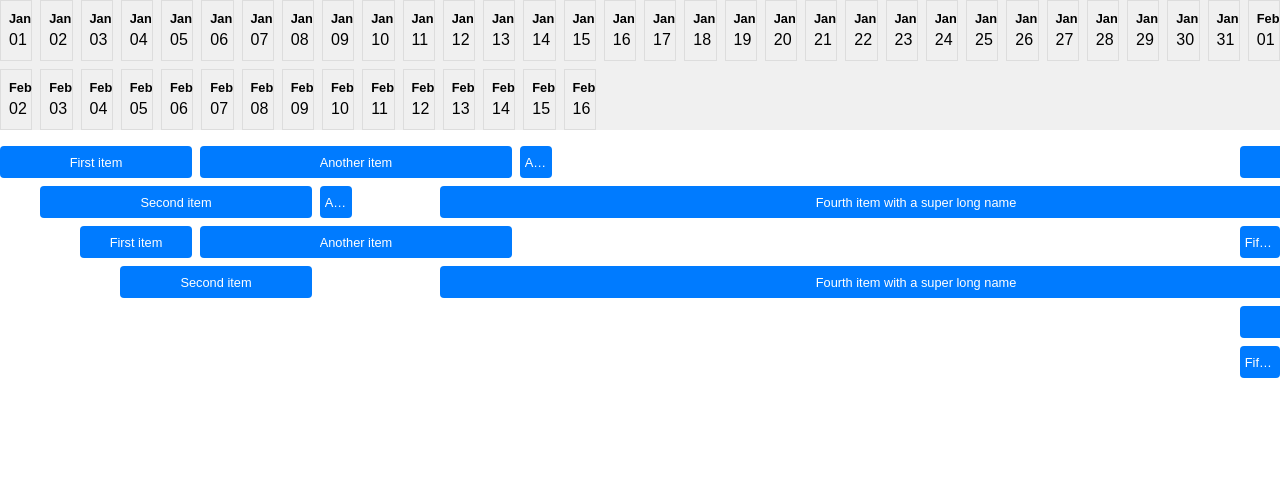
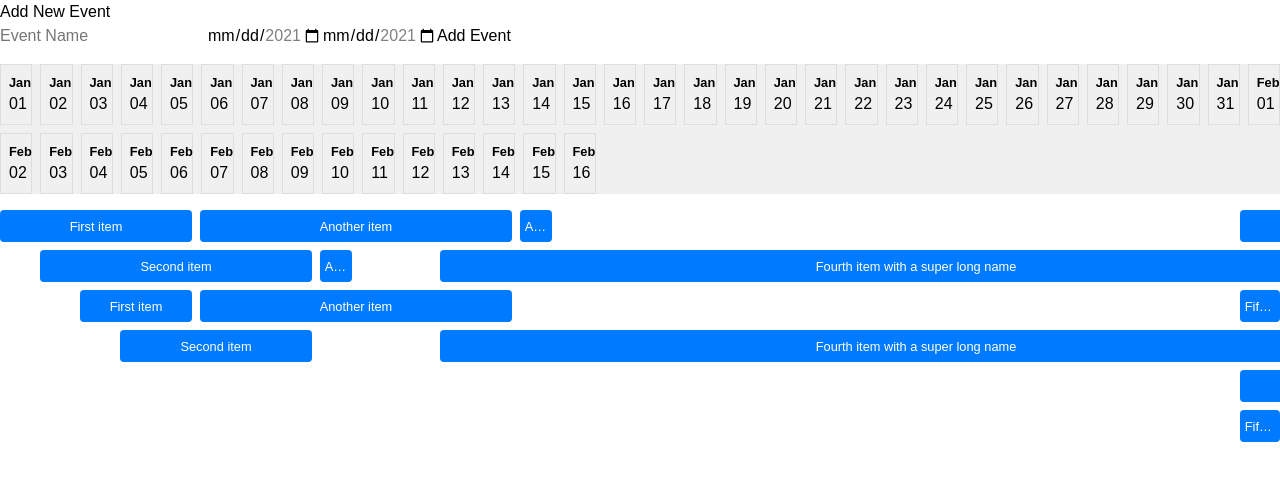
Before and after one commit to lucasReghiniM/timeline-project, a React (Vite) app: page / in a window 1280 px wide. Shown: the top 480 px of the page. Built offline with nearby package versions, Linux system fonts and the light colour scheme.

Commit message:
fix types and new input

```diff
--- a/src/features/timeline/components/Timeline.tsx
+++ b/src/features/timeline/components/Timeline.tsx
@@ -1,6 +1,6 @@
-import React from "react";
+import React, { useState, useEffect } from "react";
 
-import { TimelineEvent } from "../../../shared/types/timeline";
+import { Lanes, TimelineEvent } from "../../../shared/types/timeline";
 import { calculateLanes } from "../../../shared/utils/calculateLanes";
 import "./Timeline.scss";
 
@@ -8,12 +8,18 @@ interface TimelineProps {
   events: TimelineEvent[];
 }
 
-const Timeline: React.FC<TimelineProps> = ({ events }) => {
-  const sortedEvents = events.sort(
+const Timeline: React.FC<TimelineProps> = ({ events: initialEvents }) => {
+  const sortedEvents = initialEvents.sort(
     (a, b) => new Date(a.start).getTime() - new Date(b.start).getTime()
   );
 
-  const lanes = calculateLanes(sortedEvents);
+  const [events, setEvents] = useState<TimelineEvent[]>(sortedEvents);
+  const [lanes, setLanes] = useState<Lanes>([]);
+
+  useEffect(() => {
+    const newLanes = calculateLanes(events);
+    setLanes(newLanes);
+  }, [events]);
 
   const startDate = new Date(
     Math.min(...sortedEvents.map((event) => new Date(event.start).getTime()))
@@ -32,8 +38,55 @@ const Timeline: React.FC<TimelineProps> = ({ events }) => {
     daysRange.push(new Date(d.getFullYear(), d.getMonth(), d.getDate()));
   }
 
+  const addEvent = (name: string, start: string, end: string) => {
+    const newEvent: TimelineEvent = {
+      id: events.length + 1, // usign length so far
+      name,
+      start,
+      end
+    };
+    setEvents([...events, newEvent]);
+  };
+
+  const handleFormSubmit = (e: React.FormEvent<HTMLFormElement>) => {
+    e.preventDefault();
+
+    const form = e.currentTarget;
+    const nameInput = form.elements.namedItem("name") as HTMLInputElement;
+    const startInput = form.elements.namedItem("start") as HTMLInputElement;
+    const endInput = form.elements.namedItem("end") as HTMLInputElement;
+
+    const name = nameInput.value;
+    const start = startInput.value;
+    const end = endInput.value;
+
+    addEvent(name, start, end);
+    form.reset();
+  };
+
   return (
     <div className="timeline">
+      <div className="timeline-form">
+        <h3>Add New Event</h3>
+        <form onSubmit={handleFormSubmit}>
+          <input name="name" placeholder="Event Name" required />
+          <input
+            name="start"
+            type="date"
+            min="2021-01-01"
+            max="2021-12-31"
+            required
+          />
+          <input
+            name="end"
+            type="date"
+            min="2021-01-01"
+            max="2021-12-31"
+            required
+          />
+          <button type="submit">Add Event</button>
+        </form>
+      </div>
       <div className="timeline-header">
         {daysRange.map((day, index) => (
           <div key={index} className="timeline-header-cell">
@@ -50,7 +103,8 @@ const Timeline: React.FC<TimelineProps> = ({ events }) => {
       </div>
 
       <div className="timeline-body">
-        {lanes.map((lane, laneIndex) =>
+        {lanes &&
+          lanes.map((lane, laneIndex) =>
             lane.map((event) => {
               const startOffset =
                 (new Date(event.start).getTime() - startDate.getTime()) /
--- a/src/shared/types/timeline.ts
+++ b/src/shared/types/timeline.ts
@@ -4,3 +4,5 @@ export interface TimelineEvent {
   end: string; // YYYY-MM-DD
   start: string; // YYYY-MM-DD
 }
+
+export type Lanes = TimelineEvent[][];
--- a/src/shared/utils/calculateLanes.ts
+++ b/src/shared/utils/calculateLanes.ts
@@ -1,7 +1,7 @@
-import { TimelineEvent } from "../types/timeline";
+import { Lanes, TimelineEvent } from "../types/timeline";
 
-export const calculateLanes = (events: TimelineEvent[]) => {
-  const lanes: TimelineEvent[][] = [];
+export const calculateLanes = (events: TimelineEvent[]): Lanes => {
+  const lanes: Lanes = [];
   events.forEach((event) => {
     const lane = lanes.find((lane) =>
       lane.every(
```
Lines whose indentation alone changed are shown as unchanged.
